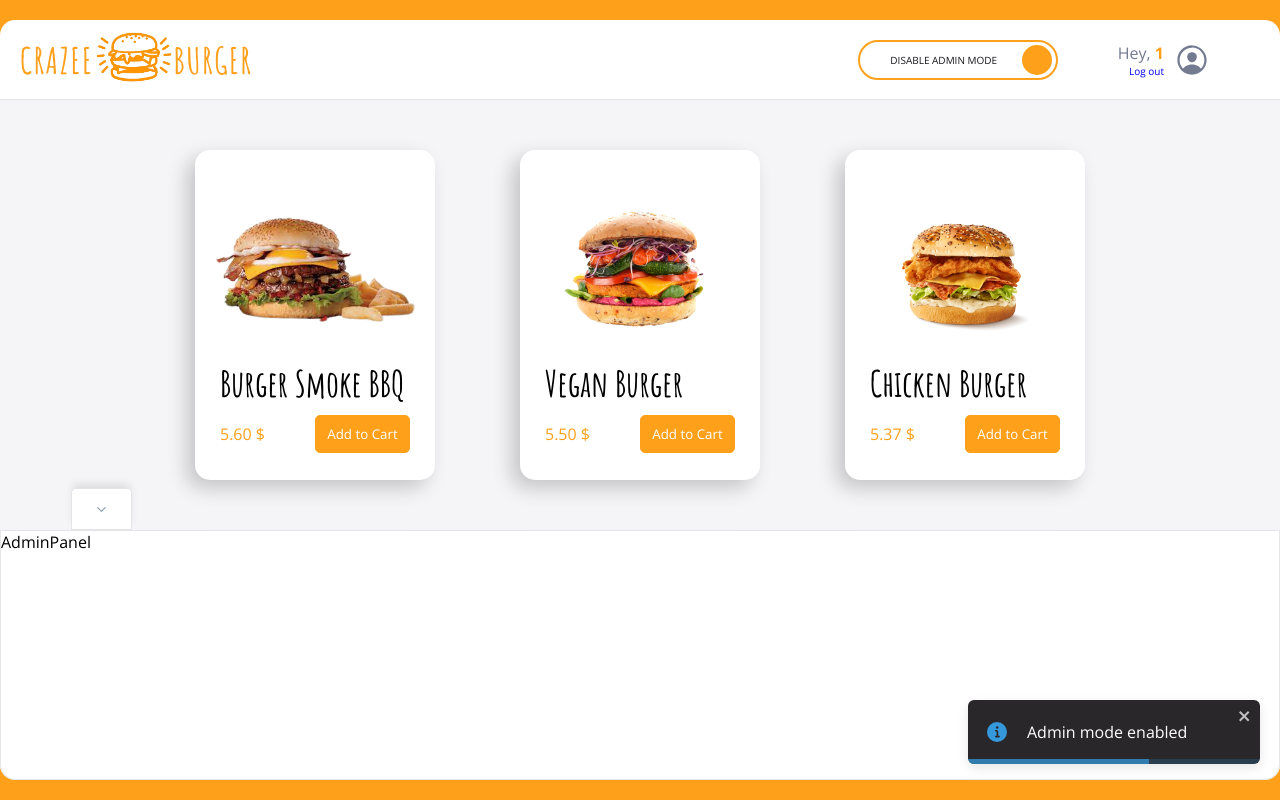
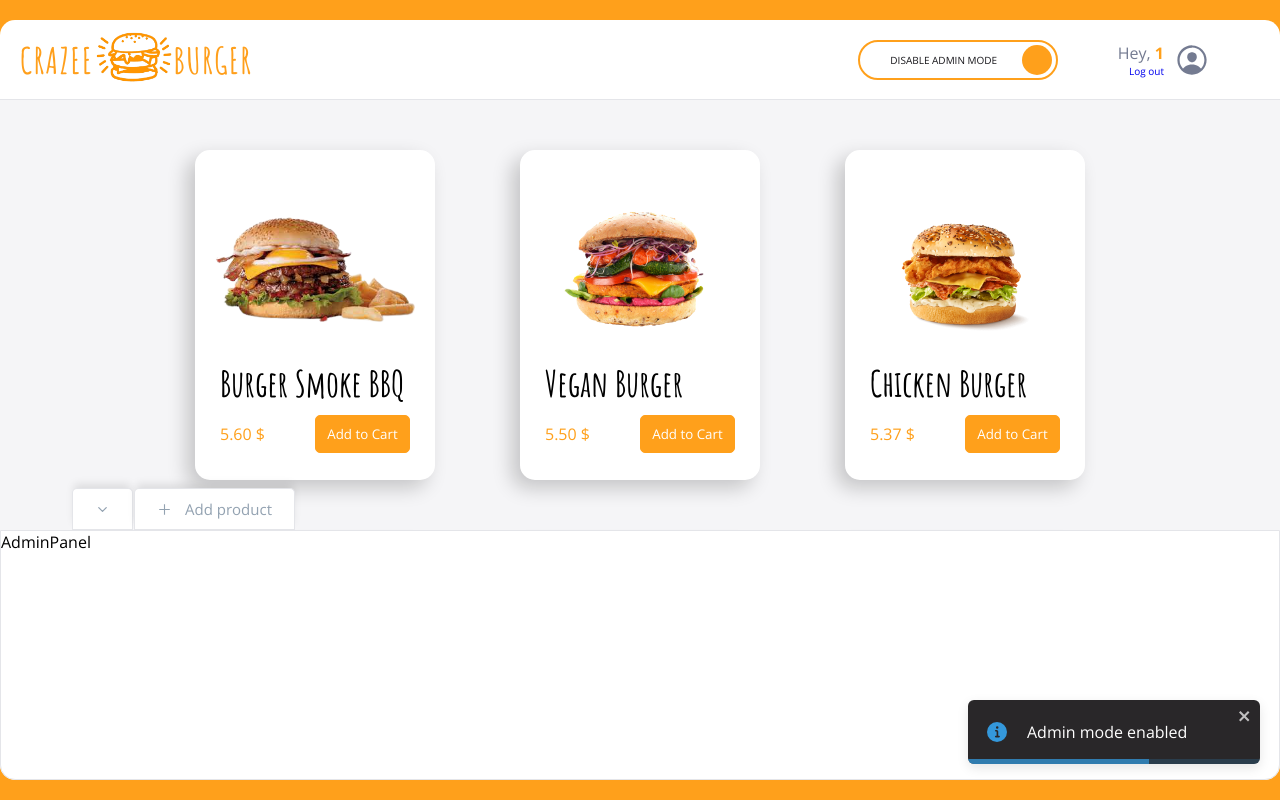
Before and after one commit to ahmedbouras/burger-store, a React (Vite) app: page /order/1 in a window 1280 px wide. Both pictures are taken after a click on the label 957 px from the left and 59 px from the top of the page. Built offline with nearby package versions, Linux system fonts and the light colour scheme; grey boxes are pictures that could not be loaded.

Commit message:
💄 F07: ADMIN > AdminTabs > Add 'Add product' tab with label

```diff
--- a/src/components/pages/order/Main/Admin/AdminTabs.jsx
+++ b/src/components/pages/order/Main/Admin/AdminTabs.jsx
@@ -1,6 +1,7 @@
 import styled from "styled-components";
 import Tab from "../../../../reusable-ui/Tab";
 import { FiChevronUp, FiChevronDown } from "react-icons/fi";
+import { AiOutlinePlus } from "react-icons/ai";
 import theme from "../../../../../theme";
 
 export default function AdminTabs({ showAdminPanel, setShowAdminPanel }) {
@@ -11,11 +12,23 @@ export default function AdminTabs({ showAdminPanel, setShowAdminPanel }) {
         onClick={() => setShowAdminPanel(!showAdminPanel)}
         className={showAdminPanel ? "" : "hidden-panel"}
       />
+      <Tab
+        Icon={<AiOutlinePlus />}
+        label={"Add product"}
+        onClick={() => setShowAdminPanel(!showAdminPanel)}
+        className={showAdminPanel ? "" : "hidden-panel"}
+      />
     </AdminTabsStyled>
   );
 }
 
 const AdminTabsStyled = styled.div`
+  display: flex;
+
+  button {
+    margin-left: 1px;
+  }
+
   .hidden-panel {
     background-color: ${theme.colors.background_dark};
     color: ${theme.colors.white};
--- a/src/components/reusable-ui/Tab.jsx
+++ b/src/components/reusable-ui/Tab.jsx
@@ -1,17 +1,19 @@
 import styled from "styled-components";
 import theme from "../../theme/index";
 
-export default function Tab({ Icon, onClick, className }) {
+export default function Tab({ Icon, onClick, className, label = null }) {
+  console.log(label);
+
   return (
     <TabStyled onClick={onClick} className={className}>
-      {Icon}
+      <div className="icon">{Icon}</div>
+      {label && <div className="label">{label}</div>}
     </TabStyled>
   );
 }
 
 const TabStyled = styled.button`
   display: flex;
-  justify-content: center;
   align-items: center;
   position: relative;
   top: 1px;
@@ -33,4 +35,15 @@ const TabStyled = styled.button`
   &:hover {
     border-bottom: 1px solid ${theme.colors.white};
   }
+
+  .icon {
+    display: flex;
+    align-items: center;
+  }
+
+  .label {
+    display: flex;
+    justify-content: center;
+    margin-left: 13px;
+  }
 `;
```
